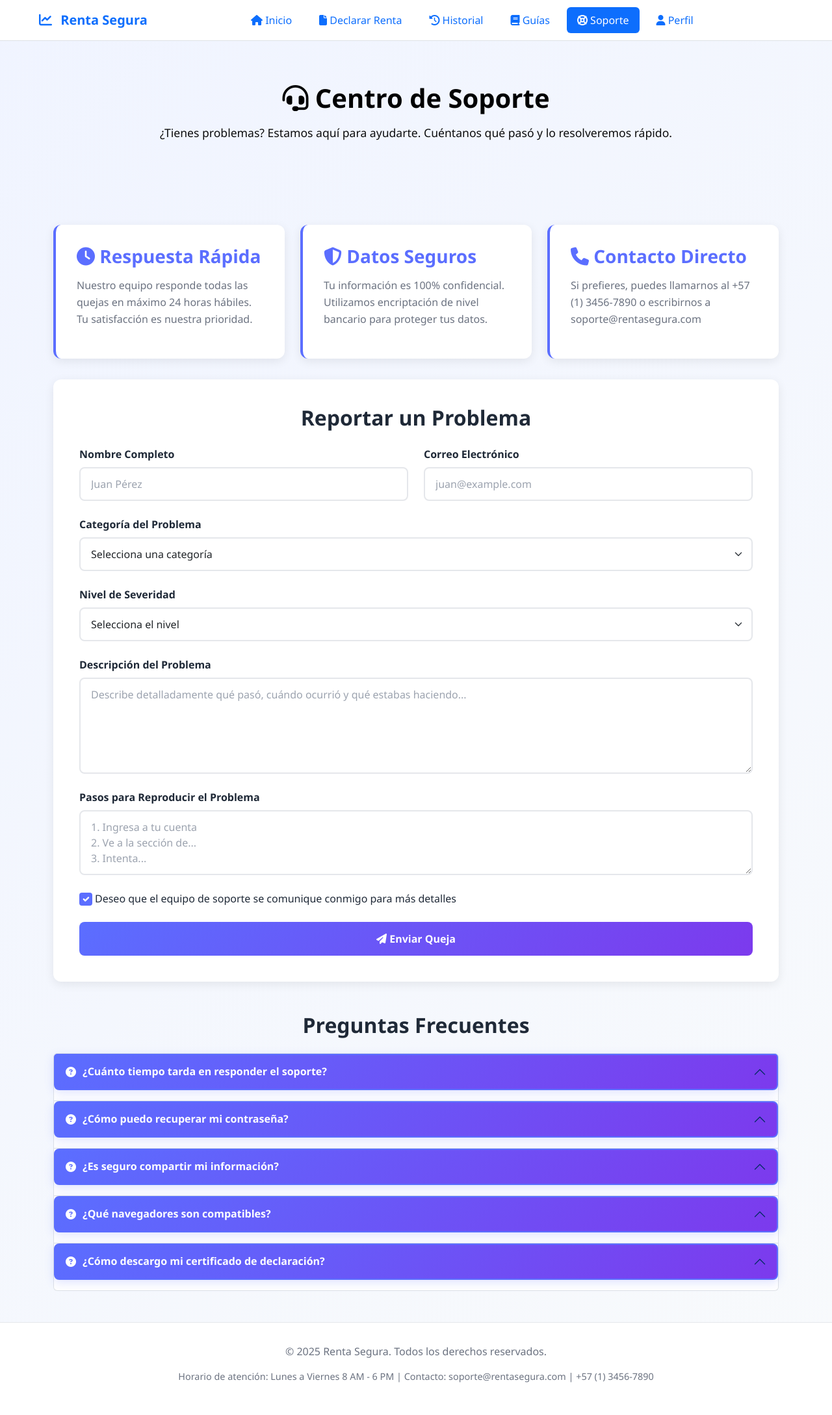
After one commit to mauricio1814/Contador, a PHP site: page /Vista/soporte.php in a window 1280 px wide. The commit adds this page. Shown: the whole page at 65% size. Run offline with PHP 8.4, Linux system fonts and the light colour scheme.

Commit message:
se crea una nueva vista de soporte y se hacen algunas arreglos en el navbar cambios de iconos

```diff
--- a/Includ/navbar.php
+++ b/Includ/navbar.php
@@ -22,11 +22,12 @@
 
             <div class="collapse navbar-collapse justify-content-center" id="navbarNav">
                 <ul class="nav nav-pills">
-                    <li class="nav-item"><a class="nav-link active" href="principal.php">Inicio</a></li>
-                    <li class="nav-item"><a class="nav-link" href="declarar.php">Declarar Renta</a></li>
-                    <li class="nav-item"><a class="nav-link" href="historial.php">Historial</a></li>
-                    <li class="nav-item"><a class="nav-link" href="guia.php">Guías</a></li>
-                    <li class="nav-item"><a class="nav-link disabled" aria-disabled="true">Perfil</a></li>
+                    <li class="nav-item"><a class="nav-link active" href="principal.php"><i class="fas fa-home"></i>  Inicio</a></li>
+                    <li class="nav-item"><a class="nav-link" href="declarar.php"><i class="fas fa-file"></i>  Declarar Renta</a></li>
+                    <li class="nav-item"><a class="nav-link" href="historial.php"><i class="fas fa-history"></i>  Historial</a></li>
+                    <li class="nav-item"><a class="nav-link" href="guia.php"><i class="fas fa-book"></i>  Guías</a></li>
+                    <li class="nav-item"><a class="nav-link" href="soporte.php"><i class="fas fa-life-ring"></i>  Soporte</a></li>
+                    <li class="nav-item"><a class="nav-link"><i class="fas fa-user"></i>  Perfil</a></li>
                 </ul>
             </div>
         </div>
--- a/Vista/guia.php
+++ b/Vista/guia.php
@@ -5,6 +5,7 @@
     <meta charset="UTF-8">
     <meta name="viewport" content="width=device-width, initial-scale=1.0">
     <title>Guía de Declaración de Renta - Renta Segura</title>
+    <link rel="icon" type="image/png" href="../IMG/chart-line-solid-full.svg">
     <link href="https://cdn.jsdelivr.net/npm/bootstrap@5.3.0/dist/css/bootstrap.min.css" rel="stylesheet">
     <link rel="stylesheet" href="https://cdnjs.cloudflare.com/ajax/libs/font-awesome/6.4.0/css/all.min.css">
     <style>
@@ -16,7 +17,7 @@
 
         body {
             font-family: 'Segoe UI', Tahoma, Geneva, Verdana, sans-serif;
-            background: linear-gradient(135deg, #f5f7fa 0%, #c3cfe2 100%);
+            background-color: #f8f9fa;
             min-height: 100vh;
         }
 
--- a/Vista/historial.php
+++ b/Vista/historial.php
@@ -11,7 +11,7 @@
     <style>
         body {
             font-family: 'Segoe UI', Tahoma, Geneva, Verdana, sans-serif;
-            background-color: #f8f9fa;
+            background: linear-gradient(135deg, #f5f7fa 0%, #c3cfe2 100%);
             overflow-x: hidden;
         }
 
--- /dev/null
+++ b/Vista/soporte.php
@@ -0,0 +1,455 @@
+<!DOCTYPE html>
+<html lang="es">
+<head>
+    <meta charset="UTF-8">
+    <meta name="viewport" content="width=device-width, initial-scale=1.0">
+    <title>Soporte - Renta Segura</title>
+    <link href="https://cdn.jsdelivr.net/npm/bootstrap@5.3.0/dist/css/bootstrap.min.css" rel="stylesheet">
+    <link rel="stylesheet" href="https://cdnjs.cloudflare.com/ajax/libs/font-awesome/6.4.0/css/all.min.css">
+    <style>
+        :root {
+            --primary: #5B6EFF;
+            --secondary: #FF6B6B;
+            --success: #10B981;
+            --light-bg: #F8FAFC;
+            --dark-text: #1F2937;
+        }
+
+        * {
+            font-family: 'Segoe UI', Tahoma, Geneva, Verdana, sans-serif;
+        }
+
+        body {
+            background: linear-gradient(135deg, #F0F4FF 0%, #F8FAFC 100%);
+            min-height: 100vh;
+            color: var(--dark-text);
+        }
+        /* Header Section */
+        .header-section {
+            color: black;
+            padding: 4rem 0;
+            text-align: center;
+            margin-bottom: 3rem;
+        }
+
+        .header-section h1 {
+            font-size: 2.5rem;
+            font-weight: 700;
+            margin-bottom: 1rem;
+        }
+
+        .header-section p {
+            font-size: 1.1rem;
+            opacity: 0.95;
+        }
+
+        /* Support Cards */
+        .support-card {
+            background: white;
+            border-radius: 12px;
+            padding: 2rem;
+            margin-bottom: 2rem;
+            box-shadow: 0 4px 15px rgba(0,0,0,0.08);
+            transition: all 0.3s ease;
+            border-left: 4px solid var(--primary);
+        }
+
+        .support-card:hover {
+            transform: translateY(-5px);
+            box-shadow: 0 8px 25px rgba(0,0,0,0.12);
+        }
+
+        .support-card h3 {
+            color: var(--primary);
+            margin-bottom: 1rem;
+            font-weight: 600;
+        }
+
+        .support-card p {
+            color: #6B7280;
+            line-height: 1.6;
+        }
+
+        /* Form Section */
+        .form-section {
+            background: white;
+            border-radius: 12px;
+            padding: 2.5rem;
+            box-shadow: 0 4px 15px rgba(0,0,0,0.08);
+            margin-bottom: 2rem;
+        }
+
+        .form-section h2 {
+            color: var(--dark-text);
+            font-weight: 700;
+            margin-bottom: 1.5rem;
+            text-align: center;
+        }
+
+        .form-group {
+            margin-bottom: 1.5rem;
+        }
+
+        .form-label {
+            font-weight: 600;
+            color: var(--dark-text);
+            margin-bottom: 0.5rem;
+        }
+
+        .form-control, .form-select {
+            border: 2px solid #E5E7EB;
+            border-radius: 8px;
+            padding: 0.75rem 1rem;
+            font-size: 1rem;
+            transition: all 0.3s ease;
+        }
+
+        .form-control:focus, .form-select:focus {
+            border-color: var(--primary);
+            box-shadow: 0 0 0 3px rgba(91, 110, 255, 0.1);
+            outline: none;
+        }
+
+        .form-control::placeholder {
+            color: #9CA3AF;
+        }
+
+        .form-check {
+            margin-bottom: 1rem;
+        }
+
+        .form-check-input {
+            width: 1.25rem;
+            height: 1.25rem;
+            margin-top: 0.2rem;
+            border: 2px solid #E5E7EB;
+            cursor: pointer;
+        }
+
+        .form-check-input:checked {
+            background-color: var(--primary);
+            border-color: var(--primary);
+        }
+
+        /* Submit Button */
+        .btn-submit {
+            background: linear-gradient(135deg, var(--primary) 0%, #7C3AED 100%);
+            color: white;
+            border: none;
+            padding: 0.875rem 2rem;
+            border-radius: 8px;
+            font-weight: 600;
+            font-size: 1rem;
+            transition: all 0.3s ease;
+            width: 100%;
+            cursor: pointer;
+        }
+
+        .btn-submit:hover {
+            transform: translateY(-2px);
+            box-shadow: 0 10px 25px rgba(91, 110, 255, 0.3);
+            color: white;
+        }
+
+        /* Alert Messages */
+        .alert-success {
+            background: #ECFDF5;
+            border: 2px solid var(--success);
+            color: #065F46;
+            border-radius: 8px;
+            padding: 1rem;
+        }
+
+        .alert-error {
+            background: #FEF2F2;
+            border: 2px solid var(--secondary);
+            color: #7F1D1D;
+            border-radius: 8px;
+            padding: 1rem;
+        }
+
+        /* FAQ Section */
+        .faq-section {
+            margin-top: 3rem;
+        }
+
+        .accordion-button {
+            background: white;
+            border: 2px solid #E5E7EB;
+            color: var(--dark-text);
+            font-weight: 600;
+            padding: 1rem;
+            border-radius: 8px;
+            margin-bottom: 1rem;
+            transition: all 0.3s ease;
+        }
+
+        .accordion-button:not(.collapsed) {
+            background: linear-gradient(135deg, var(--primary) 0%, #7C3AED 100%);
+            color: white;
+            border-color: var(--primary);
+            box-shadow: 0 4px 15px rgba(91, 110, 255, 0.2);
+        }
+
+        .accordion-body {
+            border: 2px solid #E5E7EB;
+            border-top: none;
+            border-radius: 0 0 8px 8px;
+            padding: 1.5rem;
+            line-height: 1.6;
+        }
+
+        /* Footer */
+        .footer-custom {
+            background: white;
+            border-top: 1px solid #E5E7EB;
+            padding: 2rem 0;
+            margin-top: 3rem;
+            text-align: center;
+            color: #6B7280;
+        }
+
+        /* Responsive */
+        @media (max-width: 768px) {
+            .header-section h1 {
+                font-size: 1.8rem;
+            }
+
+            .form-section {
+                padding: 1.5rem;
+            }
+
+            .support-card {
+                padding: 1.5rem;
+            }
+        }
+    </style>
+</head>
+<body>
+    <?php include '../Includ/navbar.php'; ?>
+
+    <!-- Header -->
+    <div class="header-section">
+        <div class="container">
+            <h1><i class="fas fa-headset"></i> Centro de Soporte</h1>
+            <p>¿Tienes problemas? Estamos aquí para ayudarte. Cuéntanos qué pasó y lo resolveremos rápido.</p>
+        </div>
+    </div>
+
+    <!-- Main Content -->
+    <div class="container">
+        <div class="row">
+            <!-- Info Cards -->
+            <div class="col-lg-4 col-md-6">
+                <div class="support-card">
+                    <h3><i class="fas fa-clock"></i> Respuesta Rápida</h3>
+                    <p>Nuestro equipo responde todas las quejas en máximo 24 horas hábiles. Tu satisfacción es nuestra prioridad.</p>
+                </div>
+            </div>
+
+            <div class="col-lg-4 col-md-6">
+                <div class="support-card">
+                    <h3><i class="fas fa-shield-alt"></i> Datos Seguros</h3>
+                    <p>Tu información es 100% confidencial. Utilizamos encriptación de nivel bancario para proteger tus datos.</p>
+                </div>
+            </div>
+
+            <div class="col-lg-4 col-md-6">
+                <div class="support-card">
+                    <h3><i class="fas fa-phone"></i> Contacto Directo</h3>
+                    <p>Si prefieres, puedes llamarnos al +57 (1) 3456-7890 o escribirnos a soporte@rentasegura.com</p>
+                </div>
+            </div>
+        </div>
+
+        <!-- Form Section -->
+        <div class="form-section">
+            <h2>Reportar un Problema</h2>
+            <form id="supportForm">
+                <div class="row">
+                    <div class="col-md-6">
+                        <div class="form-group">
+                            <label for="nombre" class="form-label">Nombre Completo</label>
+                            <input type="text" class="form-control" id="nombre" placeholder="Juan Pérez" required>
+                        </div>
+                    </div>
+                    <div class="col-md-6">
+                        <div class="form-group">
+                            <label for="email" class="form-label">Correo Electrónico</label>
+                            <input type="email" class="form-control" id="email" placeholder="juan@example.com" required>
+                        </div>
+                    </div>
+                </div>
+
+                <div class="form-group">
+                    <label for="categoria" class="form-label">Categoría del Problema</label>
+                    <select class="form-select" id="categoria" required>
+                        <option value="">Selecciona una categoría</option>
+                        <option value="bug">Error o Fallo Técnico</option>
+                        <option value="interfaz">Problema en la Interfaz</option>
+                        <option value="funcionalidad">Funcionalidad No Disponible</option>
+                        <option value="datos">Problema con mis Datos</option>
+                        <option value="acceso">Problema de Acceso/Login</option>
+                        <option value="otro">Otro</option>
+                    </select>
+                </div>
+
+                <div class="form-group">
+                    <label for="severidad" class="form-label">Nivel de Severidad</label>
+                    <select class="form-select" id="severidad" required>
+                        <option value="">Selecciona el nivel</option>
+                        <option value="baja">Baja - No afecta mucho</option>
+                        <option value="media">Media - Afecta el uso</option>
+                        <option value="alta">Alta - No puedo usar la app</option>
+                        <option value="critica">Crítica - Pérdida de datos</option>
+                    </select>
+                </div>
+
+                <div class="form-group">
+                    <label for="descripcion" class="form-label">Descripción del Problema</label>
+                    <textarea class="form-control" id="descripcion" rows="5" placeholder="Describe detalladamente qué pasó, cuándo ocurrió y qué estabas haciendo..." required></textarea>
+                </div>
+
+                <div class="form-group">
+                    <label for="pasos" class="form-label">Pasos para Reproducir el Problema</label>
+                    <textarea class="form-control" id="pasos" rows="3" placeholder="1. Ingresa a tu cuenta&#10;2. Ve a la sección de...&#10;3. Intenta..."></textarea>
+                </div>
+
+                <div class="form-group">
+                    <div class="form-check">
+                        <input class="form-check-input" type="checkbox" id="contacto" checked>
+                        <label class="form-check-label" for="contacto">
+                            Deseo que el equipo de soporte se comunique conmigo para más detalles
+                        </label>
+                    </div>
+                </div>
+
+                <div id="mensaje-respuesta" style="display: none; margin-bottom: 1rem;"></div>
+
+                <button type="submit" class="btn-submit">
+                    <i class="fas fa-paper-plane"></i> Enviar Queja
+                </button>
+            </form>
+        </div>
+
+        <!-- FAQ Section -->
+        <div class="faq-section">
+            <h2 class="mb-4" style="text-align: center; font-weight: 700; color: var(--dark-text);">Preguntas Frecuentes</h2>
+
+            <div class="accordion" id="faqAccordion">
+                <div class="accordion-item">
+                    <h2 class="accordion-header">
+                        <button class="accordion-button" type="button" data-bs-toggle="collapse" data-bs-target="#faq1">
+                            <i class="fas fa-question-circle" style="margin-right: 10px;"></i> ¿Cuánto tiempo tarda en responder el soporte?
+                        </button>
+                    </h2>
+                    <div id="faq1" class="accordion-collapse collapse" data-bs-parent="#faqAccordion">
+                        <div class="accordion-body">
+                            Nuestro equipo responde dentro de 24 horas hábiles. Para problemas críticos, respondemos en máximo 2 horas durante el horario de atención (8 AM - 6 PM, lunes a viernes).
+                        </div>
+                    </div>
+                </div>
+
+                <div class="accordion-item">
+                    <h2 class="accordion-header">
+                        <button class="accordion-button" type="button" data-bs-toggle="collapse" data-bs-target="#faq2">
+                            <i class="fas fa-question-circle" style="margin-right: 10px;"></i> ¿Cómo puedo recuperar mi contraseña?
+                        </button>
+                    </h2>
+                    <div id="faq2" class="accordion-collapse collapse" data-bs-parent="#faqAccordion">
+                        <div class="accordion-body">
+                            En la página de login, haz clic en "¿Olvidaste tu contraseña?". Recibirás un correo con instrucciones para crear una nueva contraseña en 5 minutos.
+                        </div>
+                    </div>
+                </div>
+
+                <div class="accordion-item">
+                    <h2 class="accordion-header">
+                        <button class="accordion-button" type="button" data-bs-toggle="collapse" data-bs-target="#faq3">
+                            <i class="fas fa-question-circle" style="margin-right: 10px;"></i> ¿Es seguro compartir mi información?
+                        </button>
+                    </h2>
+                    <div id="faq3" class="accordion-collapse collapse" data-bs-parent="#faqAccordion">
+                        <div class="accordion-body">
+                            Sí, utilizamos encriptación SSL de 256 bits y cumplimos con todas las normativas de protección de datos. Tu información nunca será compartida con terceros.
+                        </div>
+                    </div>
+                </div>
+
+                <div class="accordion-item">
+                    <h2 class="accordion-header">
+                        <button class="accordion-button" type="button" data-bs-toggle="collapse" data-bs-target="#faq4">
+                            <i class="fas fa-question-circle" style="margin-right: 10px;"></i> ¿Qué navegadores son compatibles?
+                        </button>
+                    </h2>
+                    <div id="faq4" class="accordion-collapse collapse" data-bs-parent="#faqAccordion">
+                        <div class="accordion-body">
+                            Renta Segura es compatible con Chrome, Firefox, Safari, Edge y todos los navegadores modernos. Recomendamos usar la versión más reciente para mejor experiencia.
+                        </div>
+                    </div>
+                </div>
+
+                <div class="accordion-item">
+                    <h2 class="accordion-header">
+                        <button class="accordion-button" type="button" data-bs-toggle="collapse" data-bs-target="#faq5">
+                            <i class="fas fa-question-circle" style="margin-right: 10px;"></i> ¿Cómo descargo mi certificado de declaración?
+                        </button>
+                    </h2>
+                    <div id="faq5" class="accordion-collapse collapse" data-bs-parent="#faqAccordion">
+                        <div class="accordion-body">
+                            En la sección "Historial", busca tu declaración aprobada y haz clic en "Ver más" o el icono de descarga. El certificado se descargará en formato PDF.
+                        </div>
+                    </div>
+                </div>
+            </div>
+        </div>
+    </div>
+
+    <!-- Footer -->
+    <div class="footer-custom">
+        <div class="container">
+            <p>&copy; 2025 Renta Segura. Todos los derechos reservados.</p>
+            <p style="font-size: 0.9rem; margin-top: 0.5rem;">Horario de atención: Lunes a Viernes 8 AM - 6 PM | Contacto: soporte@rentasegura.com | +57 (1) 3456-7890</p>
+        </div>
+    </div>
+
+    <script src="https://cdn.jsdelivr.net/npm/bootstrap@5.3.0/dist/js/bootstrap.bundle.min.js"></script>
+    <script>
+        // Manejo del formulario
+        document.getElementById('supportForm').addEventListener('submit', function(e) {
+            e.preventDefault();
+
+            const nombre = document.getElementById('nombre').value;
+            const email = document.getElementById('email').value;
+            const categoria = document.getElementById('categoria').value;
+            const severidad = document.getElementById('severidad').value;
+            const descripcion = document.getElementById('descripcion').value;
+            const pasos = document.getElementById('pasos').value;
+            const contacto = document.getElementById('contacto').checked;
+
+            console.log("[v0] Formulario enviado:", {
+                nombre, email, categoria, severidad, descripcion, pasos, contacto
+            });
+
+            // Mostrar mensaje de éxito
+            const mensajeDiv = document.getElementById('mensaje-respuesta');
+            mensajeDiv.innerHTML = `
+                <div class="alert-success">
+                    <i class="fas fa-check-circle"></i> ¡Gracias por reportar el problema!
+                    Hemos recibido tu queja con ticket #${Math.floor(Math.random() * 1000000)}.
+                    Te contactaremos pronto a ${email}.
+                </div>
+            `;
+            mensajeDiv.style.display = 'block';
+
+            // Limpiar formulario
+            this.reset();
+
+            // Ocultar mensaje después de 5 segundos
+            setTimeout(() => {
+                mensajeDiv.style.display = 'none';
+            }, 5000);
+        });
+    </script>
+</body>
+</html>
```
Also changed, not shown: IMG/Fondo1.png (deleted).
